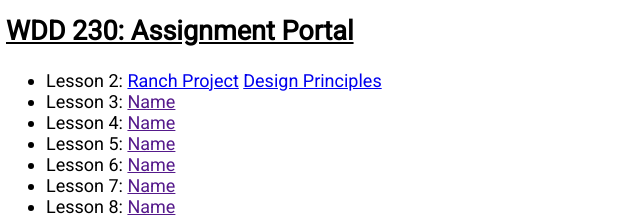
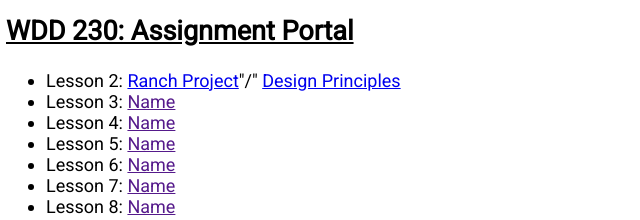
Before and after one commit to morganmann4/wdd230, a plain HTML site: page index.html in a window 1280 px wide. Shown: the part 367-587 px from the top of the page, 298-938 px from the left. Drawn offline with Linux system fonts and the light colour scheme.

Commit message:
html change

```diff
--- a/index.html
+++ b/index.html
@@ -25,7 +25,7 @@
     <main>
         <h2>WDD 230: Assignment Portal</h2>
         <ul>
-            <li>Lesson 2: <a href="ranch/">Ranch Project</a> <a href="lesson2/design-principles.html">Design Principles</a></li>
+            <li>Lesson 2: <a href="ranch/">Ranch Project</a>"/" <a href="lesson2/design-principles.html">Design Principles</a></li>
             <li>Lesson 3: <a href="">Name</a></li>
             <li>Lesson 4: <a href="">Name</a></li>
             <li>Lesson 5: <a href="">Name</a></li>
```
